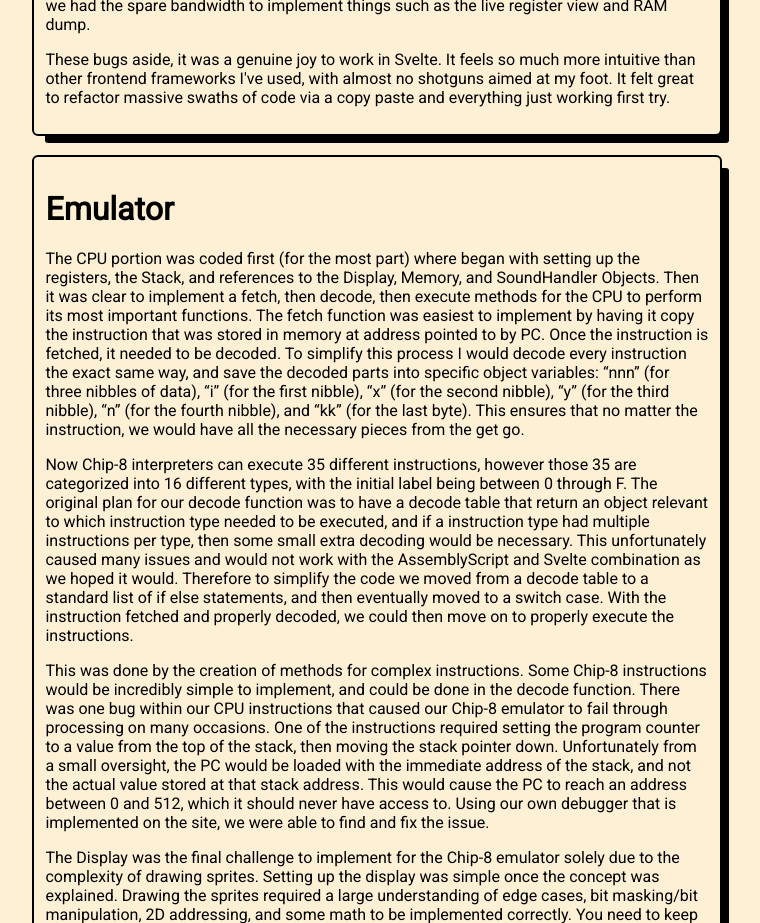
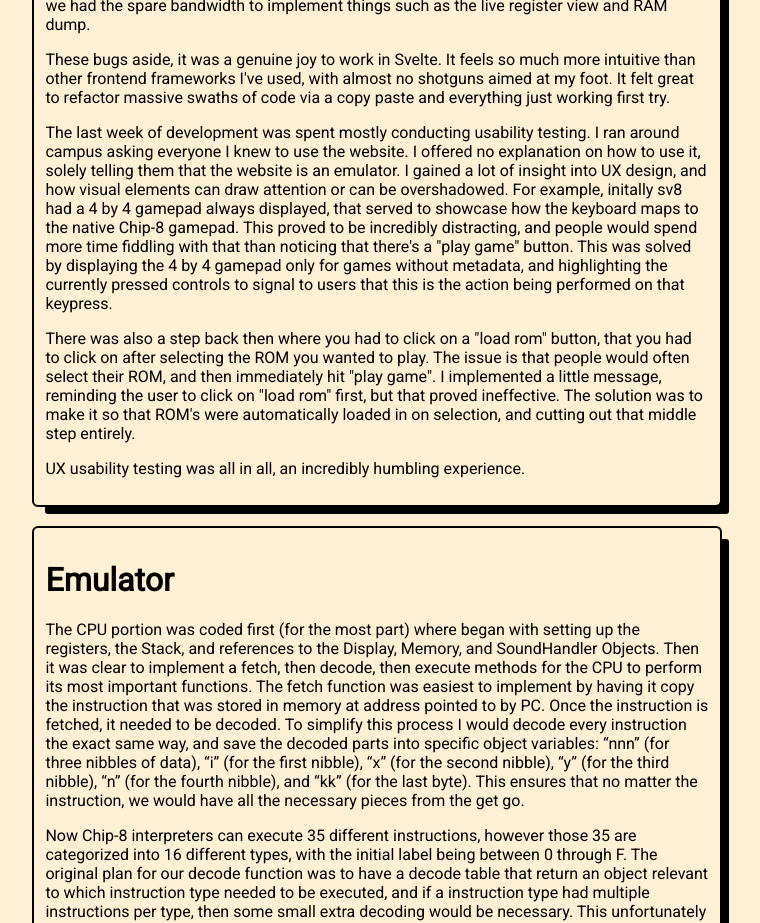
Before and after one commit to moodyRahman/cs499_chip8emu, a SvelteKit app in the folder frontend/: page /writeup in a window 1280 px wide. Shown: the part 1880-2803 px from the top of the page, without its empty margins (94-854 px from the left). Built offline with nearby package versions, Linux system fonts and the light colour scheme.

Commit message:
ux writeup

```diff
--- a/frontend/src/routes/writeup/+page.svelte
+++ b/frontend/src/routes/writeup/+page.svelte
@@ -130,6 +130,33 @@
     at my foot. It felt great to refactor massive swaths of code via a copy paste
     and everything just working first try.
   </p>
+
+  <p>
+    The last week of development was spent mostly conducting usability testing. I
+    ran around campus asking everyone I knew to use the website. I offered no explanation
+    on how to use it, solely telling them that the website is an emulator. I gained
+    a lot of insight into UX design, and how visual elements can draw attention or
+    can be overshadowed. For example, initally sv8 had a 4 by 4 gamepad always displayed,
+    that served to showcase how the keyboard maps to the native Chip-8 gamepad.
+    This proved to be incredibly distracting, and people would spend more time fiddling with
+    that than noticing that there's a "play game" button. This was solved by displaying the
+    4 by 4 gamepad only for games without metadata, and highlighting the currently pressed
+    controls to signal to users that this is the action being performed on that keypress.
+  </p>
+
+  <p>
+    There was also a step back then where you had to click on a "load rom" button, that you had
+    to click on after selecting the ROM you wanted to play. The issue is that people would
+    often select their ROM, and then immediately hit "play game". I implemented a little message,
+    reminding the user to click on "load rom" first, but that proved ineffective.
+    The solution was to make it so that ROM's were automatically loaded in on selection,
+    and cutting out that middle step entirely.
+  </p>
+
+  <p>
+    UX usability testing was all in all, an incredibly humbling experience.
+  </p>
+
 </div>
 
 
```
